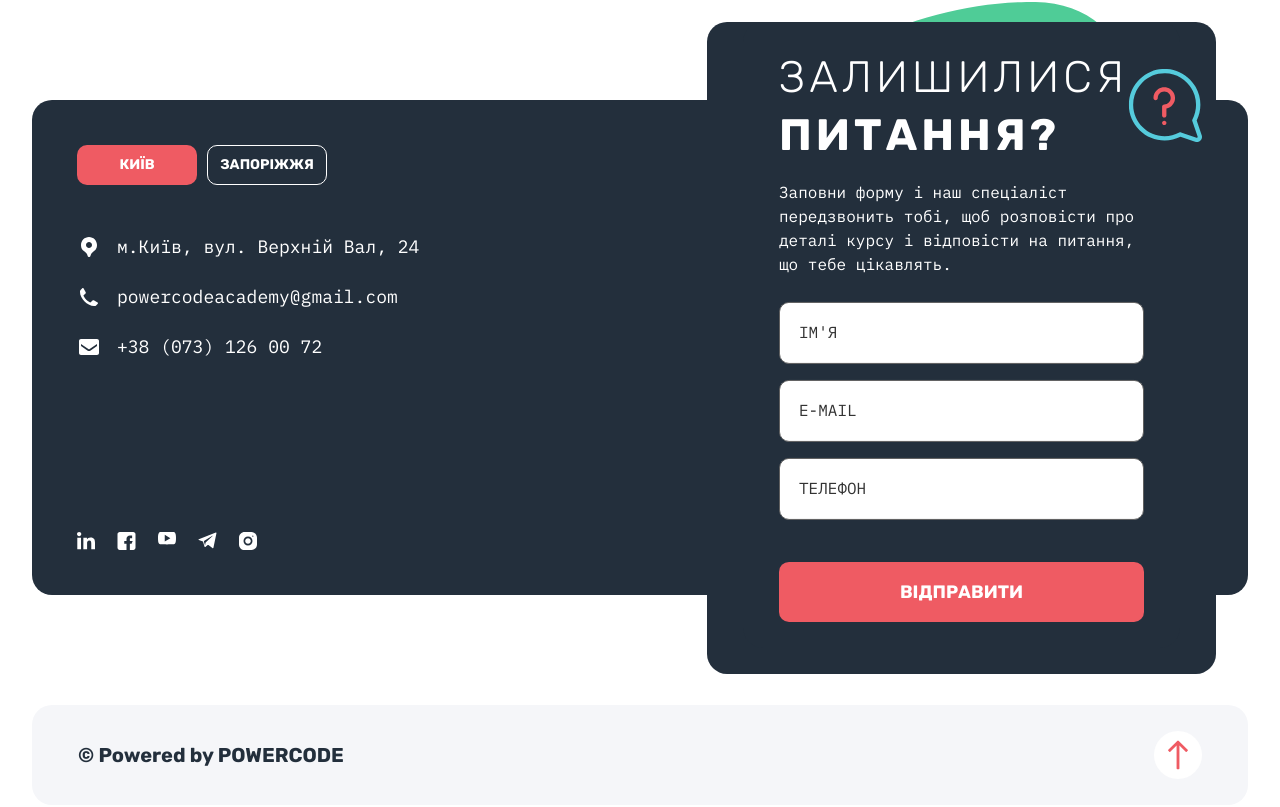
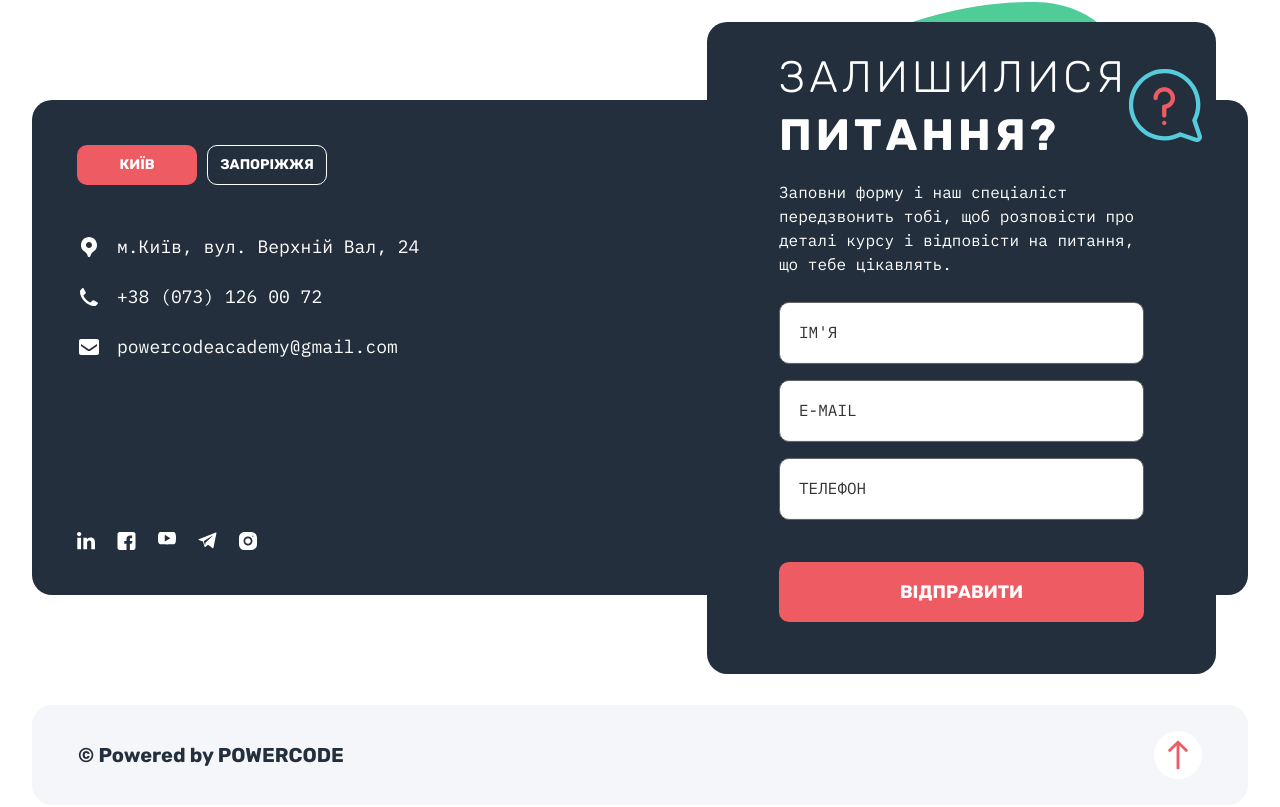
Before and after one commit to targis/it-nation-hack, a React (Create React App) app: page / in a window 1280 px wide. Shown: the part 5247-6054 px from the top of the page. Built offline with nearby package versions, Linux system fonts and the light colour scheme.

Commit message:
add links

```diff
--- a/src/containers/Contacts.jsx
+++ b/src/containers/Contacts.jsx
@@ -120,11 +120,12 @@ const ContactsList = ({ item: { address, email, tel } }) => {
             </ContactItem>
             <ContactItem>
                 <img src={Call} alt="" />
-                {email}
+                <a href={`tel:${tel}`}>{tel}</a>
             </ContactItem>
             <ContactItem>
                 <img src={Email} alt="" />
-                {tel}
+                <a href={`mailto:${email}?subject=Від%20зацікавленого%20читача&amp;body=Добрий день!%0D%0A%0D%0AВ%20мене%20залишились%20запитання...`}>{email}</a>
+
             </ContactItem>
         </>
 
@@ -223,6 +224,9 @@ const ContactItem = styled.li`
 
     overflow: hidden;
     text-overflow: ellipsis;
+    a {
+        color: #FFFFFF;
+    }
 
     & > img {
         margin-right: 16px;
```
